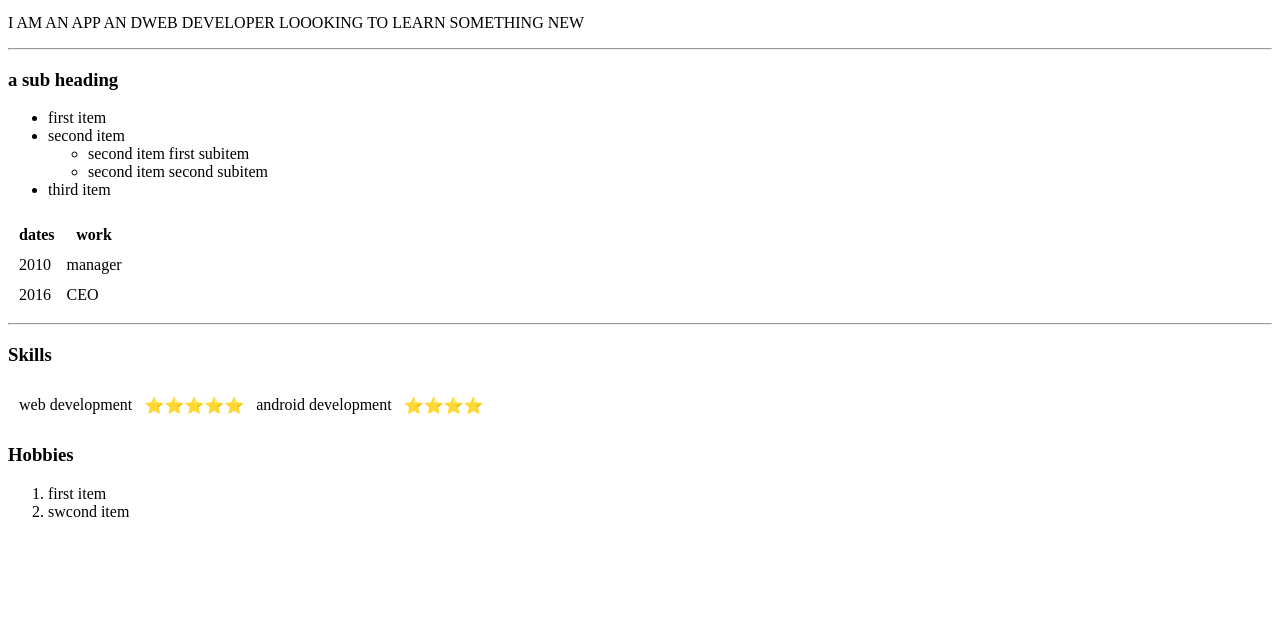
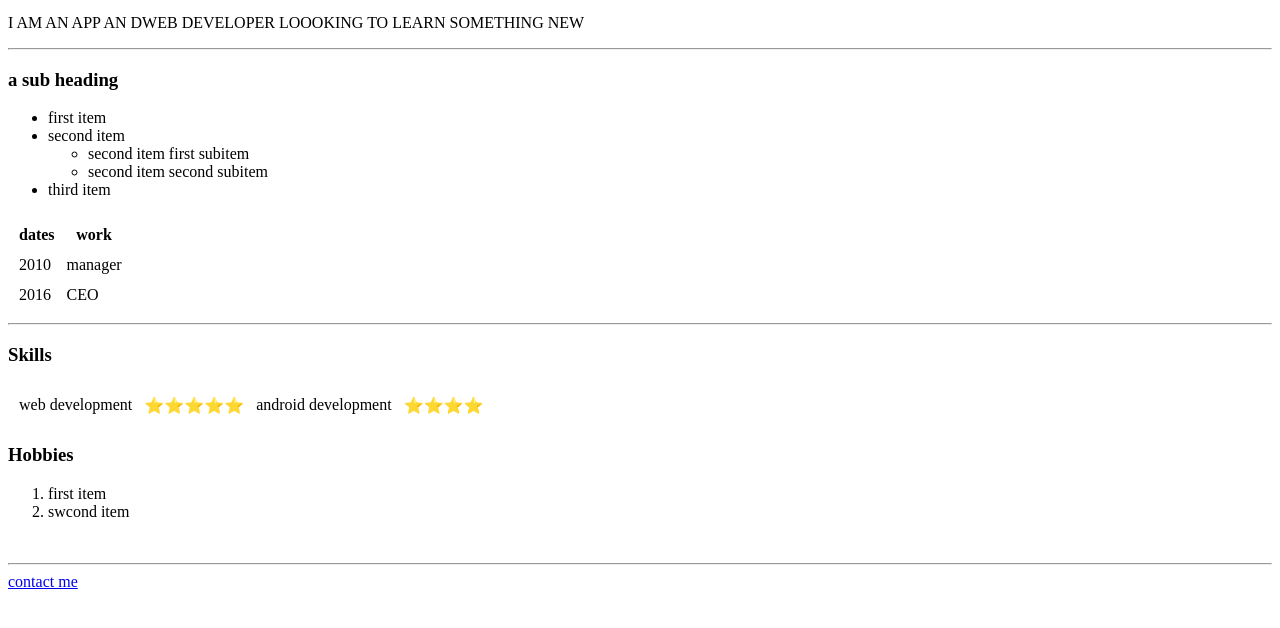
Before and after one commit to Pravin178/cv, a plain HTML site: page index.html in a window 1280 px wide. Shown: the part 126-754 px from the top of the page. Drawn offline with Linux system fonts and the light colour scheme.

Commit message:
Update index.html
link to the forms.html has been added

```diff
--- a/index.html
+++ b/index.html
@@ -50,6 +50,8 @@
   <ol>
     <li>first item</li>
     <li>swcond item</li>
-  </ol>
+  </ol><br>
+  <hr>
+  <a href="forms.html">contact me</a>
 </body>
 </html>
```
